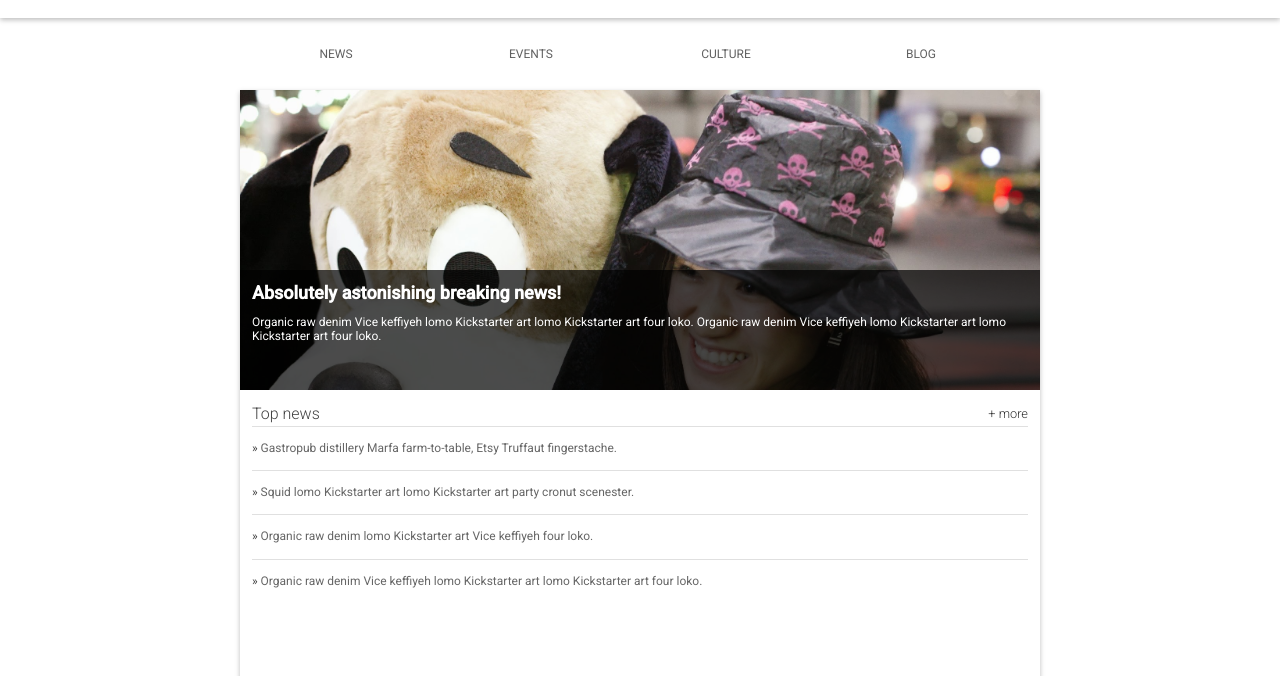
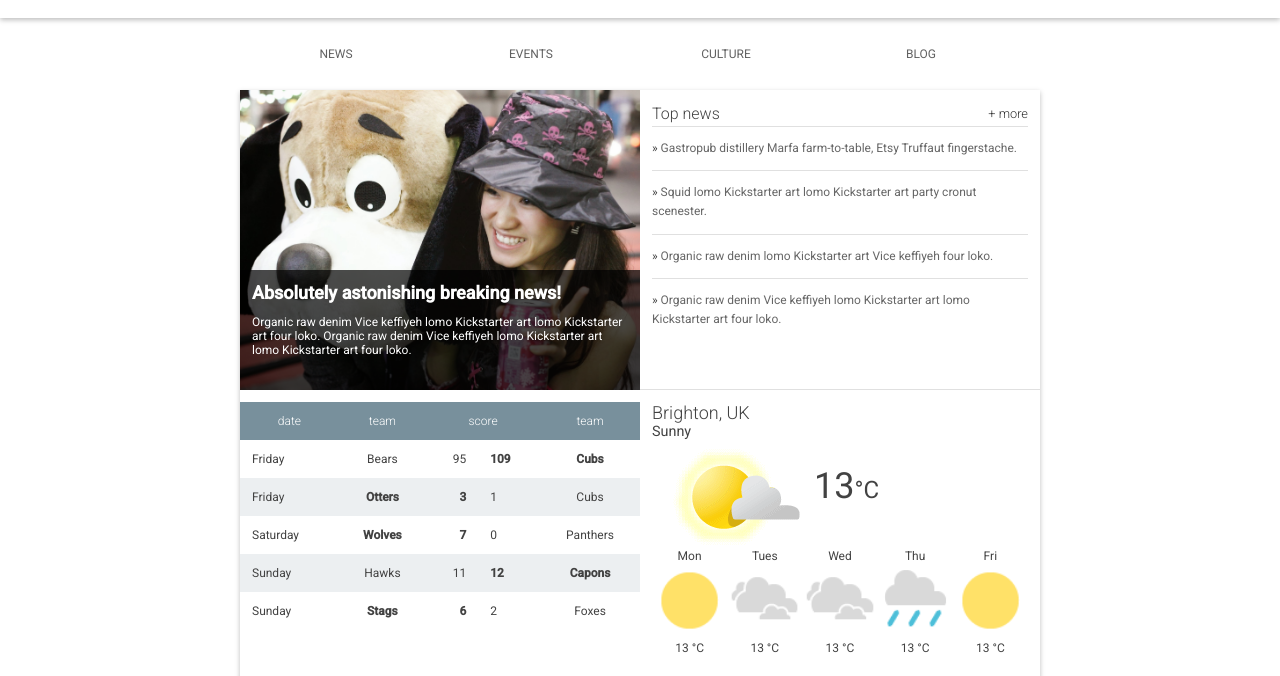
Before and after one commit to GabrielSlima/-The-Brighton-Times-, a plain HTML site: page index.html in a window 1280 px wide. Shown: the part 87-763 px from the top of the page. Drawn offline with Linux system fonts and the light colour scheme.

Commit message:
ADDING RESPONSIVE PATTERNS

```diff
--- a/Start/index.html
+++ b/index.html
@@ -7,9 +7,10 @@
     <title>Brighton Times</title>
     <link href="https://fonts.googleapis.com/css?family=Roboto:300,400,500" rel="stylesheet" type="text/css">
     <link rel="stylesheet" type="text/css" href="main.css">
+    <link rel="stylesheet" media="screen and (max-width:575px)" href="xs.css">
+    <link rel="stylesheet" media="screen and (min-width: 576px) and (max-width: 767px)" href="sm.css">
   </head>
   <body>
-
     <header class="header">
       <div class="header__inner">
         <img class="header__logo" src="images/city.png" alt="iconic view of a cityscape">
@@ -28,7 +29,7 @@
       </ul>
     </nav>
 
-    <main>
+    <main class="container">
       <section class="content">
         <section class="hero">
           <article class="description">
--- a/Start/main.css
+++ b/main.css
@@ -31,7 +31,11 @@ ul {
  * Common
  *
  */
-
+.container
+{
+  display:flex;
+  flex-wrap:wrap;
+}
 .news__more {
   float: right;
   font-size: .8em;
@@ -142,7 +146,7 @@ main {
 
 .hero {
   float: left;
-  width: 100%;
+  width: 50%;
   position: relative;
   background-image: url("./images/dog.jpg");
   background-size: cover;
@@ -170,7 +174,7 @@ main {
 
 .top-news {
   float: right;
-  width: 100%;
+  width: 50%;
   height: 300px;
   border-bottom: 1px solid #E0E0E0;
   padding: 1em;
@@ -215,7 +219,7 @@ main {
  */
 
 .scores {
-  width: 100%;
+  width: 50%;
   float: left;
   padding-top: 1em;
 }
@@ -265,7 +269,7 @@ main {
 
 .weather {
   float: right;
-  width: 100%;
+  width: 50%;
   padding: 1em;
 }
 
--- /dev/null
+++ b/sm.css
@@ -0,0 +1,21 @@
+.hero
+{
+  width:50%;
+  transition: 1s;
+}
+.top-news
+{
+  width:50%;
+  transition: 1s;
+}
+.scores
+{
+  width:100%;
+  transition: 1s;
+}
+
+.weather
+{
+  width:100%;
+  transition: 1s;
+}
--- /dev/null
+++ b/xs.css
@@ -0,0 +1,22 @@
+.hero
+{
+  width:100%;
+  transition: 1s;
+}
+
+.top-news
+{
+  width: 100%;
+  transition: 1s;
+}
+
+.scores
+{
+  width:100%;
+  transition: 1s;
+}
+.weather
+{
+  width:100%;
+  transition: 1s;
+}
```
Also changed, not shown: images/city.png (renamed from Start/images/city.png), images/cloudy.png (renamed from Start/images/cloudy.png), images/dog.jpg (renamed from Start/images/dog.jpg), images/rain.png (renamed from Start/images/rain.png), images/sunny.png (renamed from Start/images/sunny.png), images/weather.png (renamed from Start/images/weather.png).
